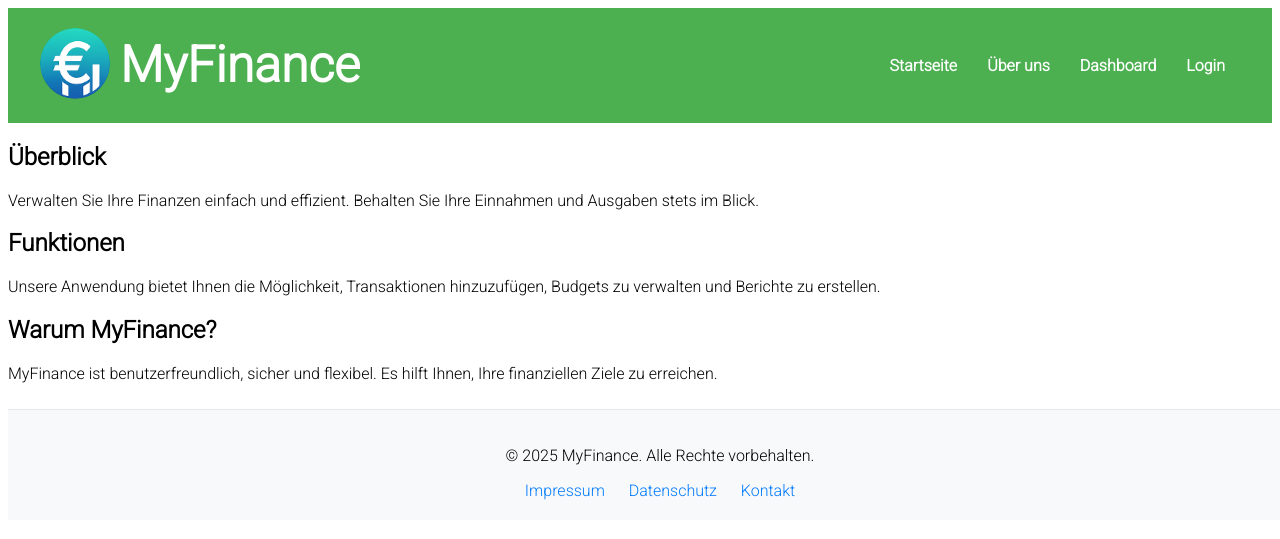
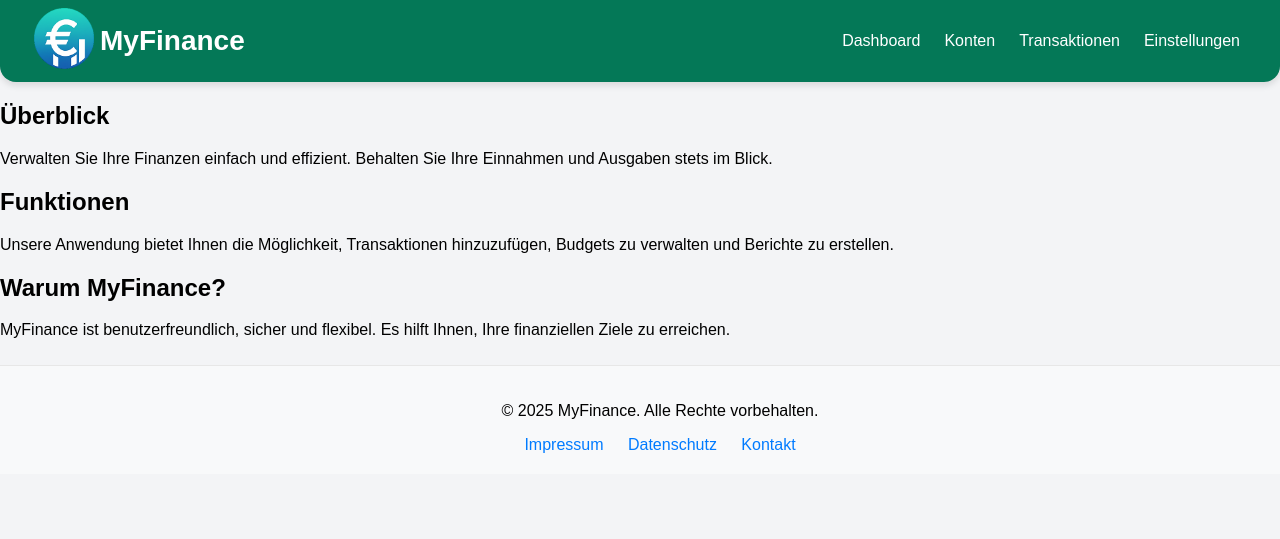
Before and after one commit to xAballon/MyFinance, a PHP site: page / in a window 1280 px wide. Shown: the top 539 px of the page. Run offline with PHP 8.4, Linux system fonts and the light colour scheme.

Commit message:
updating style.css und header.html

```diff
--- a/header.html
+++ b/header.html
@@ -1,23 +1,30 @@
 <!DOCTYPE html>
-<header>
+<html lang="de">
+<head>
+    <meta charset="UTF-8">
+    <meta name="viewport" content="width=device-width, initial-scale=1.0">
     <link rel="stylesheet" href="style.css">
-    <div class="container">
-        <div style="display: flex; align-items: center; gap: 10px; justify-content: flex-start;">
-            <a href="index.php"><img src="images/MyFinance_Logo.png" alt="MyFinance_Logo" style="border-radius: 50%; width: 70px;"></a>
-            <h1 style="margin: 0; font-size: 50px;">MyFinance</h1>
+    <title>MyFinance</title>
+</head>
+<body class="global-bg">
+    <header class="myfinance-header">
+        <div class="myfinance-container">
+            <!-- Logo und Name -->
+            <div class="myfinance-logo-container">
+                <div class="myfinance-logo"><a href="index.php"><img src="images/MyFinance_Logo.png" alt="Logo" width="60px"></a></div>
+                <span class="myfinance-site-name">MyFinance</span>
+            </div>
+
+            <!-- Navigation -->
+            <nav>
+                <ul class="myfinance-nav-links">
+                    <li><a href="#">Dashboard</a></li>
+                    <li><a href="#">Konten</a></li>
+                    <li><a href="#">Transaktionen</a></li>
+                    <li><a href="#">Einstellungen</a></li>
+                </ul>
+            </nav>
         </div>
-        <nav>
-            <ul>
-                <li><a href="index.php">Startseite</a></li>
-                <li><a href="about.php">Über uns</a></li>
-                <li><a href="dashboard.php">Dashboard</a></li>
-                <li><a href="login.php">Login</a></li>
-            </ul>
-        </nav>
-    </div>
-</header>
-
-<style>
-
-</style>
-</header>
+    </header>
+</body>
+</html>
--- a/style.css
+++ b/style.css
@@ -6,41 +6,69 @@ body{
 }
 
 /*Header styles*/
-header {
-    background-color: #4CAF50;
-    color: white;
-    padding: 10px 0;
+.global-bg {
+    background-color: #f3f4f6;
+    margin: 0;
+    font-family: Arial, sans-serif;
 }
 
-.container {
+.myfinance-header {
+    background-color: #047857;
+    color: white;
+    padding: 16px;
+    box-shadow: 0 4px 6px rgba(0, 0, 0, 0.1);
+    border-bottom-left-radius: 16px;
+    border-bottom-right-radius: 16px;
+}
+
+.myfinance-container {
     display: flex;
     justify-content: space-between;
     align-items: center;
     max-width: 1200px;
     margin: 0 auto;
-    padding: 0 20px;
 }
 
-nav ul {
-    list-style: none;
-    margin: 0;
-    padding: 0;
+.myfinance-logo-container {
     display: flex;
+    align-items: center;
+    gap: 12px;
 }
 
-nav ul li {
-    margin: 0 15px;
+.myfinance-logo {
+    width: 48px;
+    height: 48px;
+    background-color: black;
+    color: #10b981;
+    display: flex;
+    align-items: center;
+    justify-content: center;
+    font-weight: bold;
+    font-size: 1.25rem;
+    border-radius: 50%;
 }
 
-nav ul li a {
-    color: white;
-    text-decoration: none;
+.myfinance-site-name {
+    font-size: 1.75rem;
     font-weight: bold;
 }
 
-nav ul li a:hover {
-    text-decoration: underline;
+.myfinance-nav-links {
+    list-style: none;
+    display: flex;
+    gap: 24px;
 }
+
+.myfinance-nav-links li a {
+    color: white;
+    text-decoration: none;
+    transition: color 0.3s;
+}
+
+.myfinance-nav-links li a:hover {
+    color: black;
+}
+
 
 /*Footer Styles*/
 footer {
```
